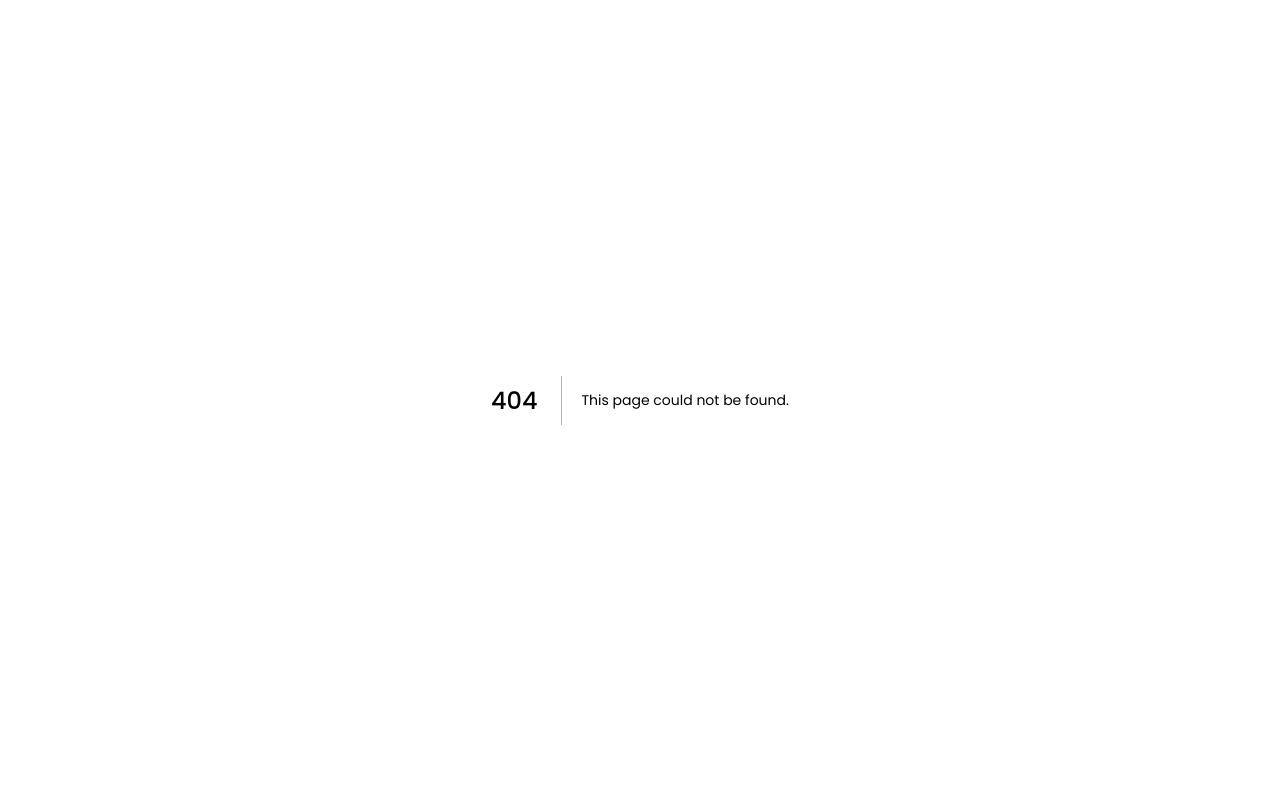
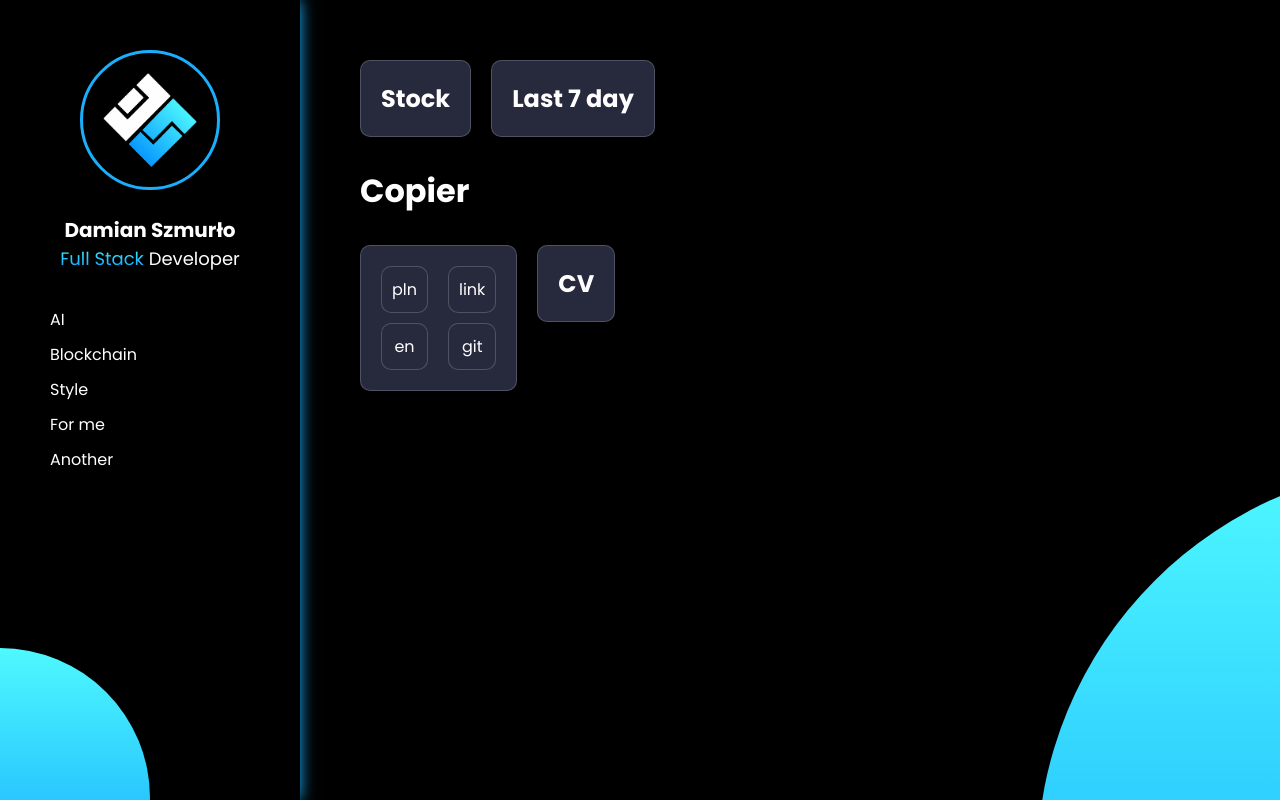
Before and after one commit to ZTKpro/I-hate, a Next.js app: page /for-me/cheat-sheet in a window 1280 px wide. Before the commit this address had no page. Built offline with nearby package versions, Linux system fonts and the light colour scheme.

Commit message:
for me setup

```diff
--- a/components/content.js
+++ b/components/content.js
@@ -62,6 +62,7 @@ const StyledTitle = styled.p`
 const StyledContent = styled.section`
   position: relative;
   padding: ${({ padding }) => padding || "50px"};
+  display: ${({ display }) => display || "block"};
 `;
 
 const StyledMenuItems = styled.div`
@@ -100,6 +101,7 @@ const StyledCollapseBtn = styled.div`
 `;
 
 const StyledBlockMobile = styled.div`
+  z-index: 1000;
   position: absolute;
   top: 0;
   left: 0;
@@ -145,7 +147,13 @@ function MenuItem({ title, items }) {
     </StyledWrapperMenu>
   );
 }
-export default function Content({ children, align, padding, overflow }) {
+export default function Content({
+  children,
+  align,
+  padding,
+  overflow,
+  display,
+}) {
   return (
     <StyledWrapper align={align} overflow={overflow}>
       <Bubble
@@ -170,7 +178,9 @@ export default function Content({ children, align, padding, overflow }) {
           ))}
         </StyledMenuItems>
       </StyledMenu>
-      <StyledContent padding={padding}>{children}</StyledContent>
+      <StyledContent display={display} padding={padding}>
+        {children}
+      </StyledContent>
       <StyledBlockMobile>
         The website does not work on phones.
       </StyledBlockMobile>
--- a/components/data/menuItems.js
+++ b/components/data/menuItems.js
@@ -39,6 +39,15 @@ const MenuItems = [
     ],
   },
   {
+    title: "For me",
+    items: [
+      {
+        title: "Cheat sheet",
+        url: "/for-me/cheat-sheet",
+      },
+    ],
+  },
+  {
     title: "Another",
     items: [
       {
--- /dev/null
+++ b/components/tile.js
@@ -0,0 +1,21 @@
+import styled from "styled-components";
+
+const StyledWrappr = styled.div`
+  margin: ${({ margin }) => margin || "10px"};
+  padding: ${({ padding }) => padding || "20px"};
+  background-color: #27293d;
+  /* border: 1px solid #181a26; */
+  border: 1px solid #ffffff30;
+  border-radius: 10px;
+  height: fit-content;
+
+  display: ${({ display }) => display || "flex"};
+  flex-direction: ${({ flexDirection }) => flexDirection || "row"};
+  align-items: ${({ alignItems }) => alignItems || "center"};
+  justify-content: ${({ justifyContent }) => justifyContent || "center"};
+  flex-wrap: ${({ flexWrap }) => flexWrap || "wrap"};
+`;
+
+export default function Tile({ children, ...props }) {
+  return <StyledWrappr {...props}>{children}</StyledWrappr>;
+}
--- a/package.json
+++ b/package.json
@@ -15,6 +15,7 @@
     "@tensorflow-models/knn-classifier": "^1.2.4",
     "@tensorflow-models/mobilenet": "^2.1.0",
     "@tensorflow/tfjs": "^4.2.0",
+    "axios": "^1.2.3",
     "drei": "^2.2.21",
     "eslint": "8.31.0",
     "eslint-config-next": "13.1.1",
--- a/pages/api/hello.js
+++ /dev/null
@@ -1,5 +0,0 @@
-// Next.js API route support: https://nextjs.org/docs/api-routes/introduction
-
-export default function handler(req, res) {
-  res.status(200).json({ name: 'John Doe' })
-}
--- /dev/null
+++ b/pages/for-me/cheat-sheet.js
@@ -0,0 +1,54 @@
+import { useState, useEffect } from "react";
+
+import styled from "styled-components";
+
+import Content from "../../components/content";
+import Tile from "../../components/tile";
+import Bubble from "../../components/bubble";
+
+const StyledRow = styled.div`
+  display: flex;
+`;
+const StyledH2 = styled.h2`
+  margin: 20px 10px;
+  font-size: 32px;
+`;
+
+export default function CheatSheet() {
+  return (
+    <Content>
+      <StyledRow>
+        <Tile>
+          <h1>Stock</h1>
+        </Tile>
+        <Tile>
+          <h1>Last 7 day</h1>
+        </Tile>
+      </StyledRow>
+      <StyledH2>Copier</StyledH2>
+      <StyledRow>
+        <Tile padding="10px">
+          <div>
+            <Tile padding="10px">
+              <p>pln</p>
+            </Tile>
+            <Tile padding="10px">
+              <p>en</p>
+            </Tile>
+          </div>
+          <div>
+            <Tile padding="10px">
+              <p>link</p>
+            </Tile>
+            <Tile padding="10px">
+              <p>git</p>
+            </Tile>
+          </div>
+        </Tile>
+        <Tile>
+          <h1>CV</h1>
+        </Tile>
+      </StyledRow>
+    </Content>
+  );
+}
```
Also changed, not shown: 1 other file (tests, documents, lock files or other folders).
